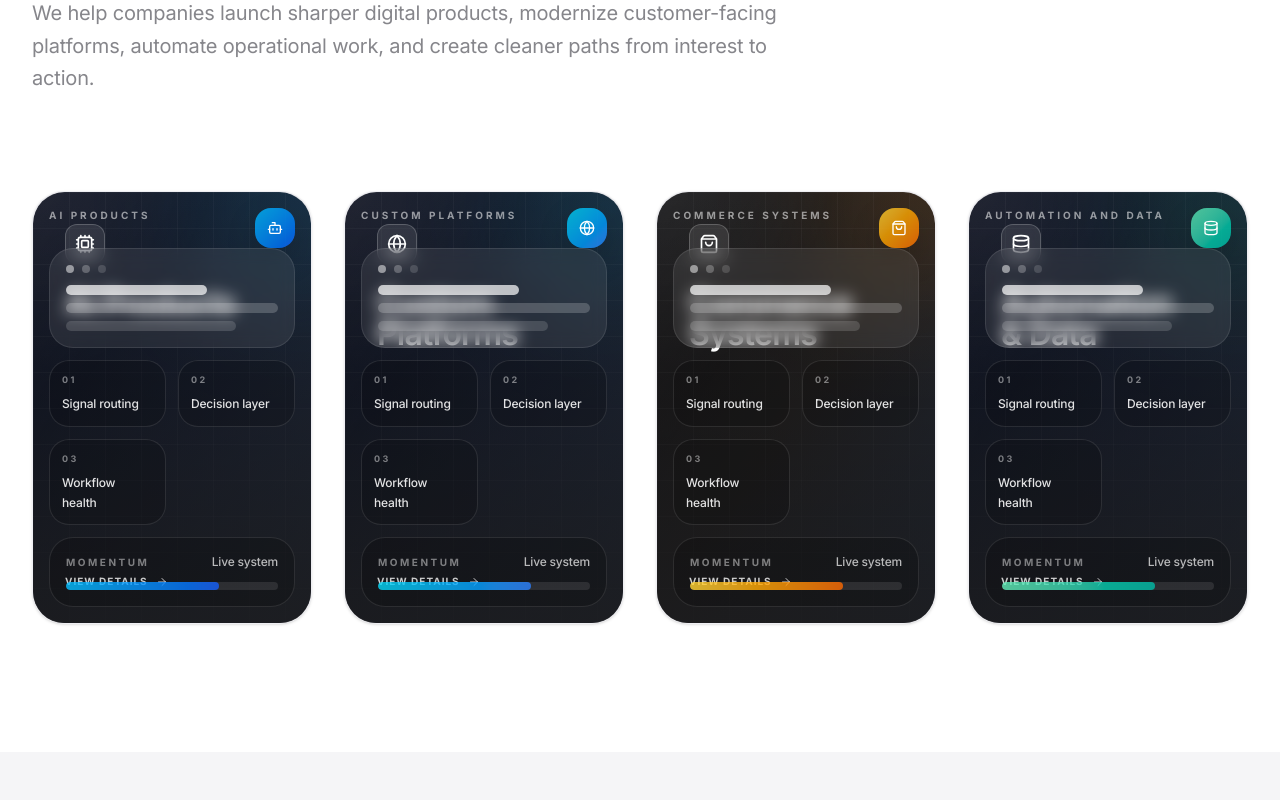
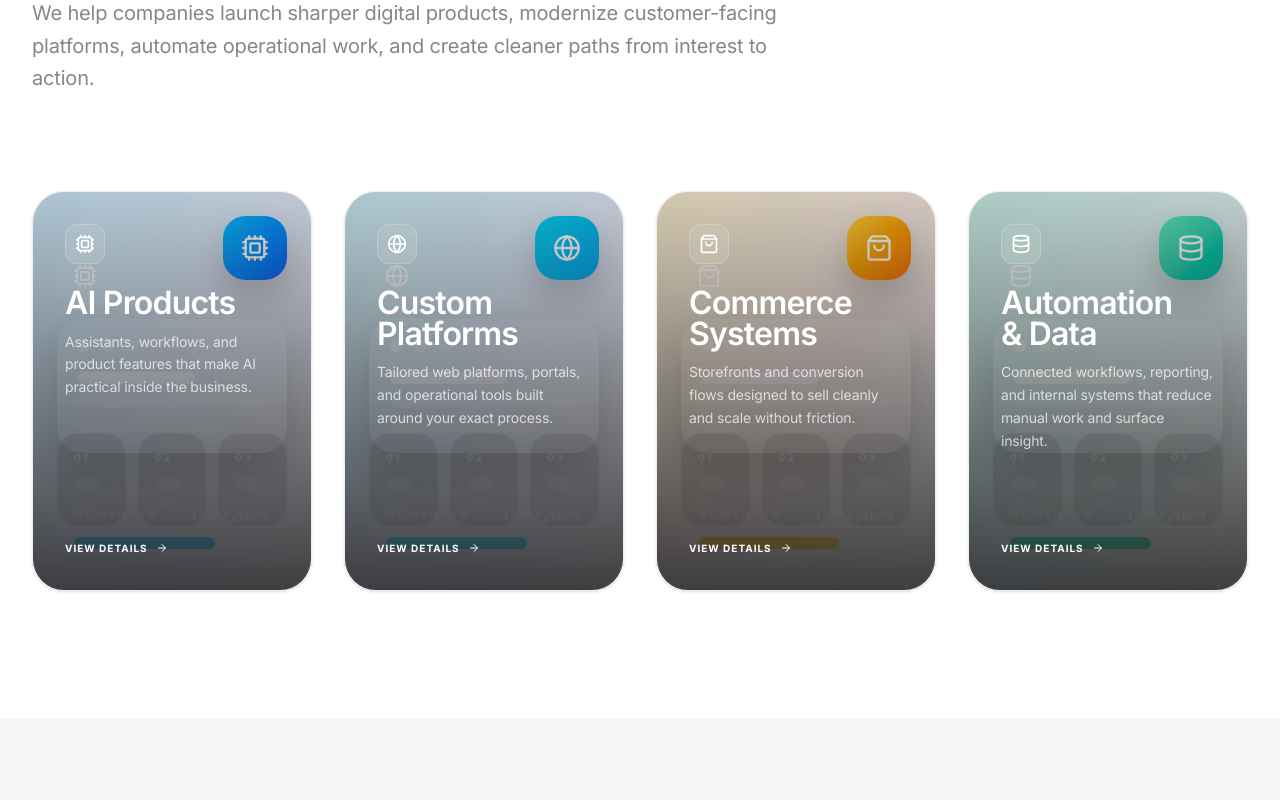
Before and after one commit to bakaltech/bakal-digital, a React (Vite) app: page / in a window 1280 px wide. Shown: the part 1600-2400 px from the top of the page. Built offline with nearby package versions, Linux system fonts and the light colour scheme.

Commit message:
Replace unstable homepage capability card visuals

```diff
--- a/src/pages/Home.tsx
+++ b/src/pages/Home.tsx
@@ -19,6 +19,76 @@ interface CategoryCardProps {
   idx: number;
 }
 
+const categoryVisualStyles: Record<CategoryCardProps['category']['visual'], { glow: string; orb: string; line: string }> = {
+  ai: {
+    glow: 'from-sky-500/18 via-blue-500/10 to-transparent',
+    orb: 'from-sky-400 to-blue-600',
+    line: 'bg-sky-400/70',
+  },
+  platform: {
+    glow: 'from-cyan-500/18 via-blue-500/10 to-transparent',
+    orb: 'from-cyan-400 to-sky-500',
+    line: 'bg-cyan-400/70',
+  },
+  commerce: {
+    glow: 'from-amber-400/18 via-orange-500/10 to-transparent',
+    orb: 'from-amber-300 to-orange-500',
+    line: 'bg-amber-400/75',
+  },
+  data: {
+    glow: 'from-emerald-400/18 via-teal-500/10 to-transparent',
+    orb: 'from-emerald-300 to-teal-500',
+    line: 'bg-emerald-400/75',
+  },
+};
+
+const CategoryVisual: React.FC<{ visual: CategoryCardProps['category']['visual']; icon: React.ElementType }> = ({ visual, icon: Icon }) => {
+  const style = categoryVisualStyles[visual];
+
+  return (
+    <div className="absolute inset-0 overflow-hidden">
+      <div className={`absolute inset-0 bg-gradient-to-br ${style.glow}`} />
+      <div className="absolute inset-0 bg-[linear-gradient(rgba(255,255,255,0.05)_1px,transparent_1px),linear-gradient(90deg,rgba(255,255,255,0.05)_1px,transparent_1px)] bg-[size:34px_34px] opacity-35" />
+      <div className={`absolute top-6 right-6 w-16 h-16 rounded-[1.4rem] bg-gradient-to-br ${style.orb} flex items-center justify-center shadow-[0_18px_34px_rgba(0,0,0,0.18)]`}>
+        <Icon className="w-7 h-7 text-white" />
+      </div>
+      <div className="absolute top-14 left-6 w-14 h-14 rounded-[1.2rem] border border-white/16 bg-white/6 backdrop-blur-sm flex items-center justify-center">
+        <Icon className="w-6 h-6 text-white/90" />
+      </div>
+      <div className="absolute left-6 right-6 top-[32%] rounded-[1.6rem] border border-white/12 bg-white/[0.06] backdrop-blur-md p-5 shadow-[0_20px_40px_rgba(0,0,0,0.18)]">
+        <div className="flex gap-3 mb-5">
+          <div className="w-3 h-3 rounded-full bg-white/55" />
+          <div className="w-3 h-3 rounded-full bg-white/30" />
+          <div className="w-3 h-3 rounded-full bg-white/18" />
+        </div>
+        <div className="space-y-3">
+          <div className="h-3 rounded-full bg-white/75 w-[62%]" />
+          <div className="h-3 rounded-full bg-white/24 w-full" />
+          <div className="h-3 rounded-full bg-white/18 w-[78%]" />
+        </div>
+      </div>
+      <div className="absolute left-6 right-6 bottom-16 grid grid-cols-3 gap-3">
+        {[0, 1, 2].map((item) => (
+          <div key={item} className="rounded-[1.35rem] border border-white/10 bg-black/10 p-4">
+            <div className="text-[10px] font-bold uppercase tracking-[0.24em] text-white/45 mb-3">0{item + 1}</div>
+            <div className="h-3 rounded-full bg-white/16 mb-2 w-[80%]" />
+            <div className="h-3 rounded-full bg-white/10 w-[60%]" />
+          </div>
+        ))}
+      </div>
+      <div className="absolute left-6 right-6 bottom-6 rounded-[1.4rem] border border-white/10 bg-white/[0.04] p-4">
+        <div className="flex items-center justify-between mb-3">
+          <div className="text-[10px] font-bold uppercase tracking-[0.28em] text-white/45">Momentum</div>
+          <div className="text-sm font-medium text-white/72">Live system</div>
+        </div>
+        <div className="h-3 rounded-full bg-white/10 overflow-hidden">
+          <div className={`h-full rounded-full ${style.line} w-[72%]`} />
+        </div>
+      </div>
+    </div>
+  );
+};
+
 const CategoryCard: React.FC<CategoryCardProps> = ({ category, idx }) => (
   <motion.div
     initial={{ opacity: 0, y: 20 }}
@@ -27,7 +97,7 @@ const CategoryCard: React.FC<CategoryCardProps> = ({ category, idx }) => (
     transition={{ duration: 0.8, delay: idx * 0.1, ease: [0.16, 1, 0.3, 1] }}
     className="group relative min-h-[320px] sm:min-h-[360px] md:min-h-[400px] rounded-[1.5rem] sm:rounded-[2rem] overflow-hidden bg-soft border border-brand-100/50 shadow-sm hover:shadow-xl transition-all duration-500"
   >
-    <BrandedVisual variant={category.visual} title="" compact />
+    <CategoryVisual visual={category.visual} icon={category.icon} />
     <div className="absolute inset-0 bg-gradient-to-t from-ink/94 via-ink/55 to-ink/18 opacity-90 group-hover:opacity-95 transition-opacity duration-500" />
     <div className="absolute inset-0 p-5 sm:p-8 flex flex-col">
       <div>
@@ -37,7 +107,7 @@ const CategoryCard: React.FC<CategoryCardProps> = ({ category, idx }) => (
         <h3 className="text-[1.9rem] sm:text-2xl md:text-[2rem] font-semibold text-white mb-3 tracking-tight leading-[0.96] max-w-[9ch]">
           {category.title}
         </h3>
-        <p className="text-white/72 text-sm leading-relaxed max-w-[24ch] opacity-100 md:opacity-0 md:group-hover:opacity-100 transition-opacity duration-500">
+        <p className="text-white/72 text-sm leading-relaxed max-w-[24ch]">
           {category.description}
         </p>
       </div>
```
